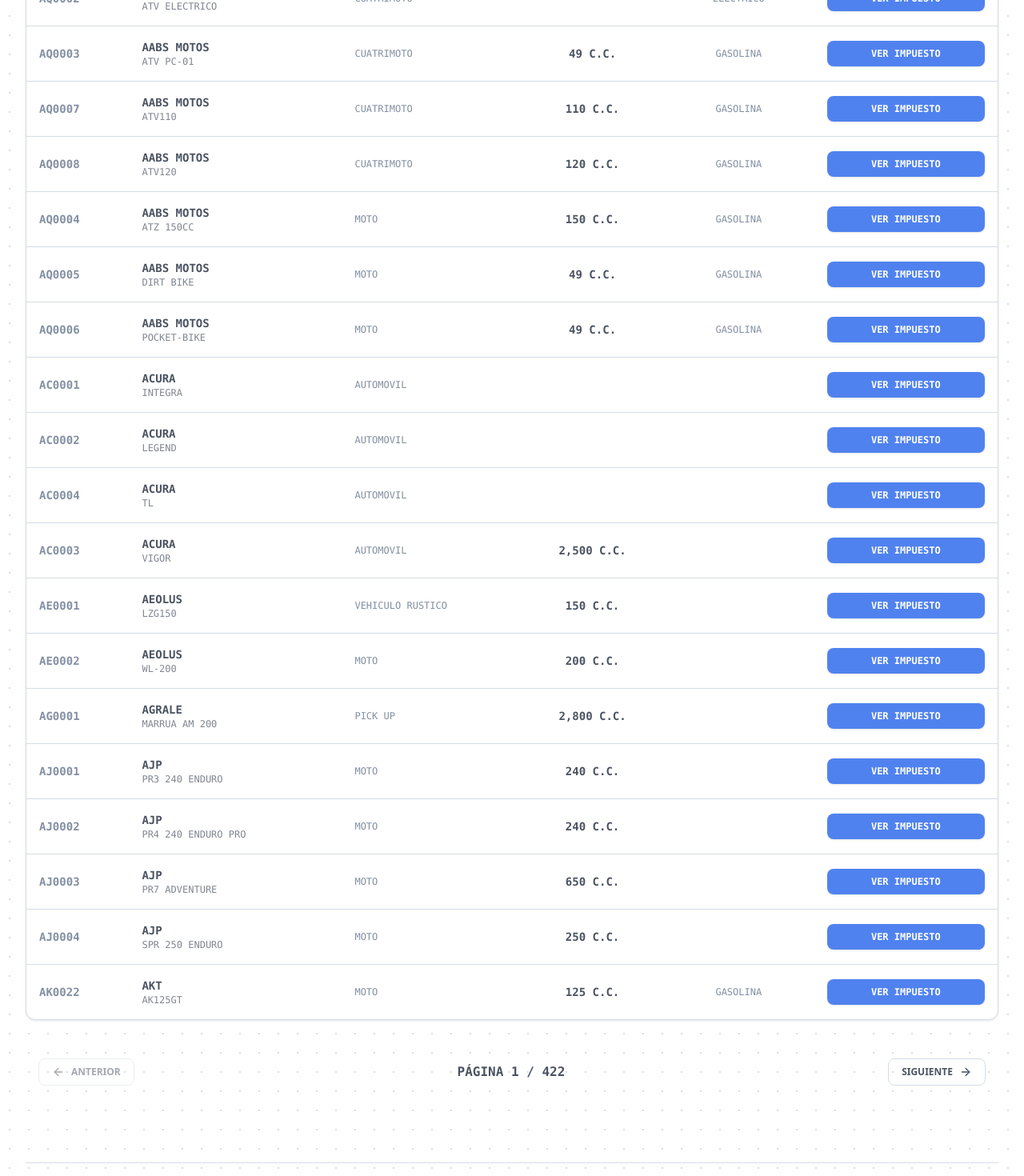
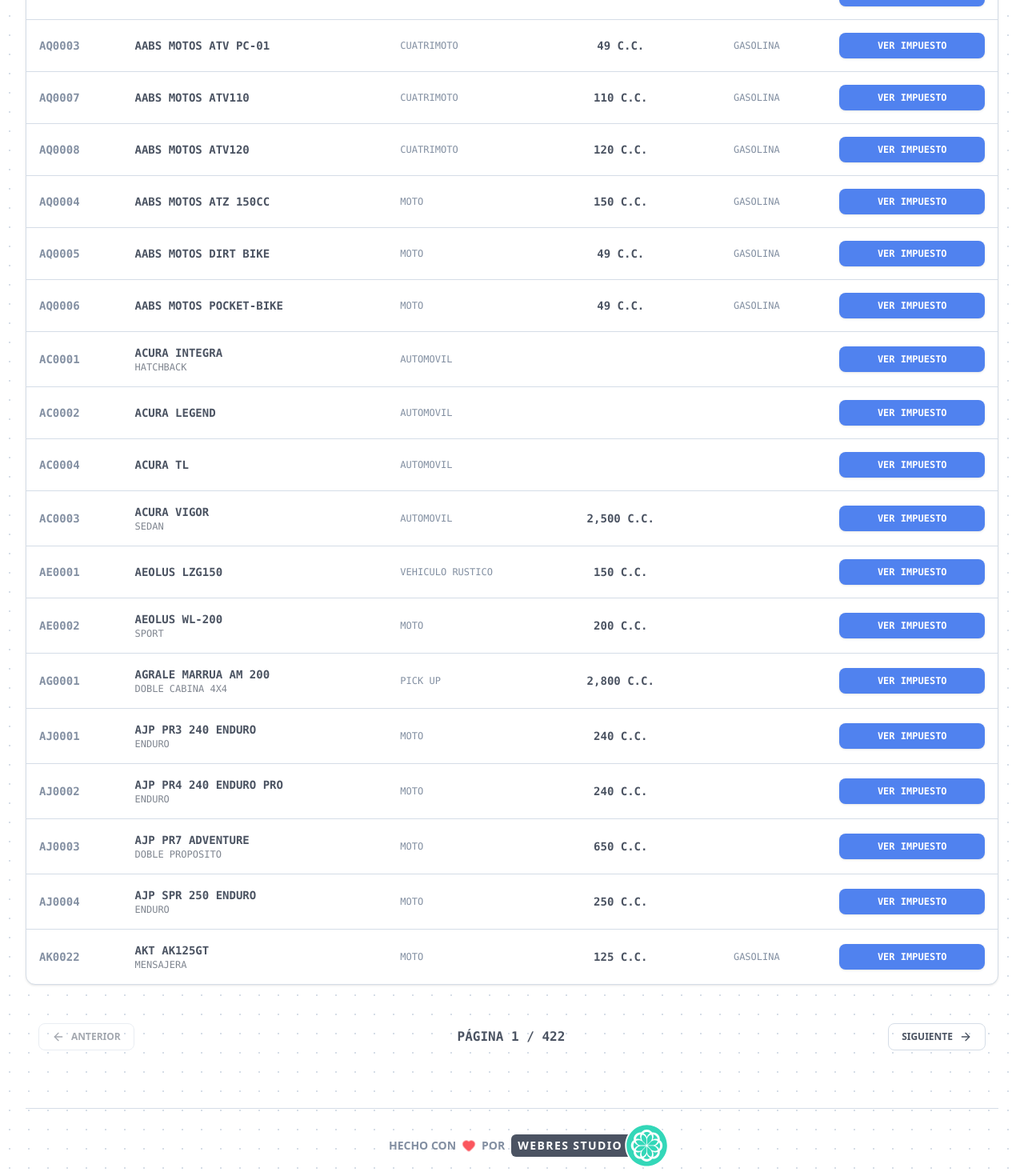
Before and after one commit to williamromero/wbrs.circulacion, a Next.js app: page / in a window 1280 px wide. Shown: the part 640-2110 px from the top of the page at 80% size. Built offline with nearby package versions, Linux system fonts and the light colour scheme.

Commit message:
chore: update project assets and components

```diff
--- a/src/app/page.tsx
+++ b/src/app/page.tsx
@@ -57,27 +57,27 @@
       </section>
 
       {/* Footer */}
-      <footer className="relative mt-12 pt-8 border-t border-[rgb(var(--border))] flex flex-col md:flex-row justify-center items-center gap-2 text-sm font-bold uppercase text-[rgb(var(--muted))]">
+      <footer className="relative mt-6 pt-8 border-t border-[rgb(var(--border))] flex flex-col md:flex-row justify-center items-center gap-2 text-sm font-bold uppercase text-[rgb(var(--muted))] mb-5">
         <div className="flex items-center gap-2 relative">
           <span>Hecho con</span>
           <Heart className="w-4 h-4 text-red-500 fill-red-500 animate-heartbeat" />
           <span>POR</span>
-          <span className="bg-[rgb(var(--foreground))] text-[rgb(var(--background))] px-2 py-1 tracking-widest rounded-md">
+          <span className="bg-[rgb(var(--foreground))] text-[rgb(var(--background))] px-2 py-1 pr-4 tracking-widest rounded-md">
             WEBRES STUDIO
+          </span>
           <a
             href="https://www.webres-studio.com"
             target="_blank"
             rel="noopener noreferrer"
-              className="flex flex-col items-center group transition-transform hover:scale-110 absolute">
+            className="flex flex-col items-center group transition-transform hover:scale-110 absolute -right-[3em]">
             <Image
               src="/wbrs.svg"
               alt="WBRS Logo"
-                width={60}
-                height={60}
+              width={55}
+              height={55}
               className="-right-[3.5em] z-0"
             />
           </a>
-          </span>
         </div>
       </footer>
     </main>
--- a/src/components/vehicle-search.tsx
+++ b/src/components/vehicle-search.tsx
@@ -313,8 +313,8 @@
                 >
                   <td className="p-4 font-bold text-[rgb(var(--muted))] hidden md:table-cell">{row.CODIGO}</td>
                   <td className="p-4">
-                    <div className="font-bold text-[rgb(var(--foreground))]">{row.MARCA}</div>
-                    <div className="text-xs opacity-70">{row.LINEA}</div>
+                    <div className="font-bold text-[rgb(var(--foreground))]">{row.MARCA} {row.LINEA}</div>
+                    <div className="text-xs opacity-70">{row.ESTILO}</div>
                     <div className="md:hidden text-xs opacity-70 mt-1 flex items-center gap-2">
                       <span className="bg-[rgb(var(--accent))] px-1.5 py-0.5 rounded text-[rgb(var(--foreground))]">{row.TIPO_VEHICULO}</span>
                       <span>•</span>
```
Also changed, not shown: public/wbrs.svg. Lines whose indentation alone changed are shown as unchanged.
